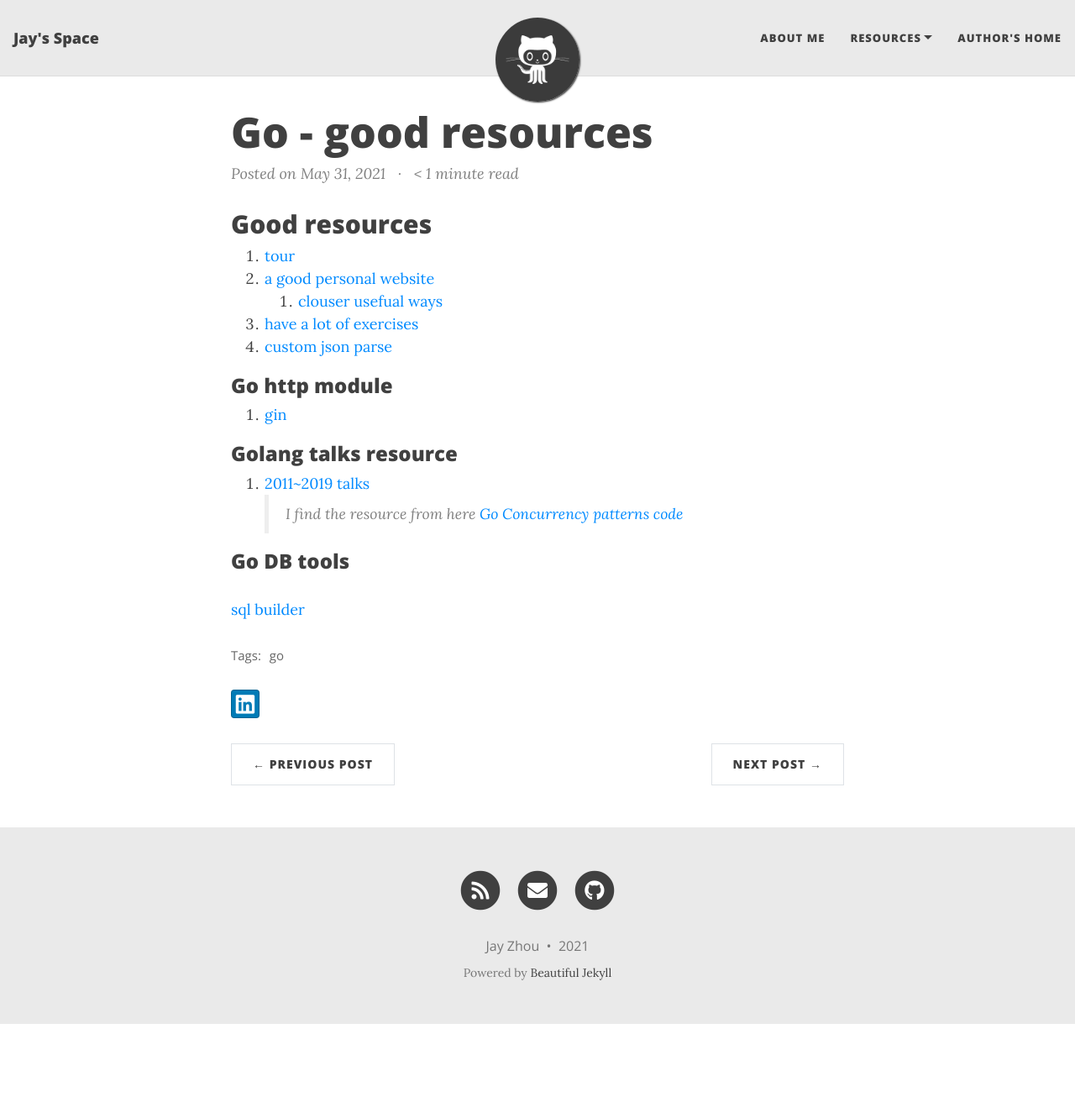
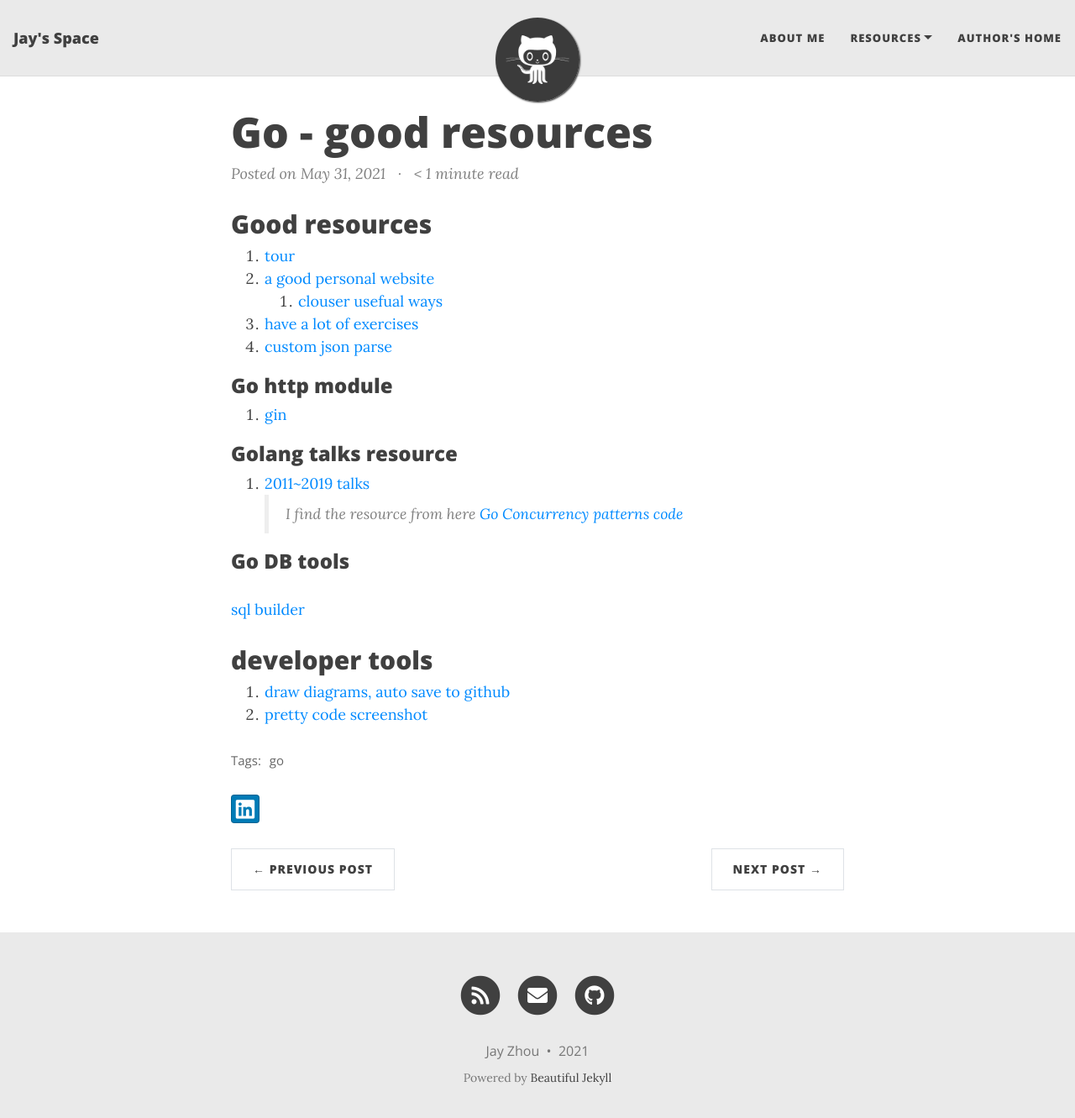
Before and after one commit to jayzhou215/jayzhou215.github.io, a Jekyll site: the page built from _posts/2021-05-31-resources.md, in a window 1280 px wide and 1344 px high. Shown: the top 1331 px of the window at 84% size. Built offline with Jekyll 4.4.1, drawn with Linux system fonts in a browser that asks for light colours; nearby versions of some CDN libraries.

Commit message:
add developer tools

```diff
--- a/_posts/2021-05-31-resources.md
+++ b/_posts/2021-05-31-resources.md
@@ -22,3 +22,7 @@ comments: true
 
 ### Go DB tools
 [sql builder](https://github.com/huandu/go-sqlbuilder)
+
+## developer tools
+1. [draw diagrams, auto save to github](https://app.diagrams.net/)
+2. [pretty code screenshot](https://carbon.now.sh/)
```
